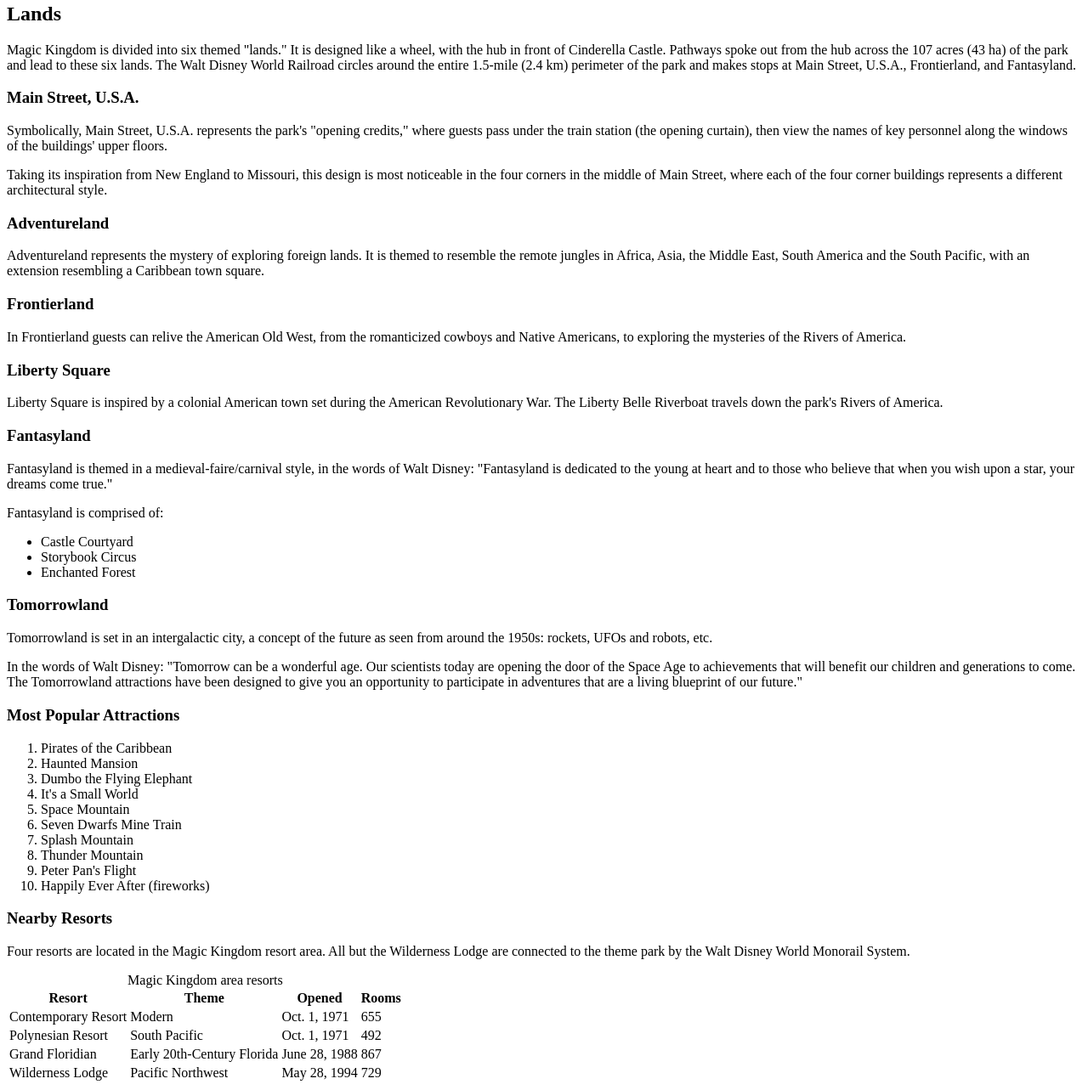
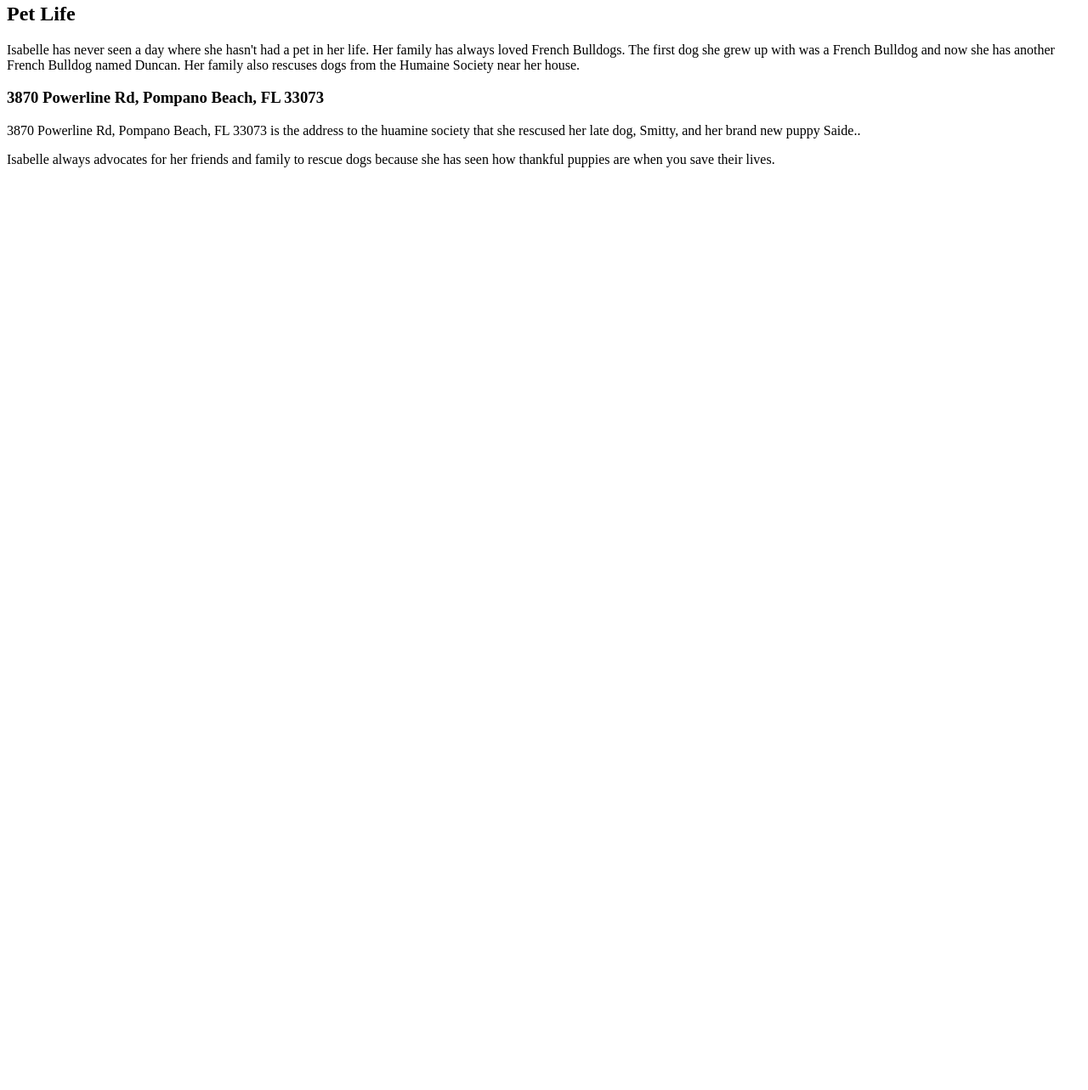
Before and after one commit to ime26/ime26.github.io, a plain HTML site: page index.html in a window 1280 px wide. Shown: the part 472-1755 px from the top of the page at 85% size. After the commit the page ends 800 px from the top, so only its background shows below. Drawn offline with Linux system fonts and the light colour scheme.

Commit message:
Update index.html

```diff
--- a/index.html
+++ b/index.html
@@ -53,103 +53,18 @@
     </table>
 
 
-    <h2>Lands</h2>
+    <h2>Pet Life</h2>
 
-    <p>Magic Kingdom is divided into six themed "lands." It is designed like a wheel, with the hub in front of Cinderella Castle. Pathways spoke out from the hub across the 107 acres (43 ha) of the park and lead to these six lands. The Walt Disney World Railroad circles around the entire 1.5-mile (2.4 km) perimeter of the park and makes stops at Main Street, U.S.A., Frontierland, and Fantasyland.</p>
+    <p>Isabelle has never seen a day where she hasn't had a pet in her life. Her family has always loved French Bulldogs. The first dog she grew up with was a French Bulldog and now she has another French Bulldog named Duncan. Her family also rescuses dogs from the Humaine Society near her house.</p>
 
-    <h3>Main Street, U.S.A.</h3>
+    <h3>3870 Powerline Rd, Pompano Beach, FL 33073</h3>
 
-    <p>Symbolically, Main Street, U.S.A. represents the park's "opening credits," where guests pass under the train station (the opening curtain), then view the names of key personnel along the windows of the buildings' upper floors.</p>
+    <p> 3870 Powerline Rd, Pompano Beach, FL 33073 is the address to the huamine society that she rescused her late dog, Smitty, and her brand new puppy Saide..</p>
 
-    <p>Taking its inspiration from New England to Missouri, this design is most noticeable in the four corners in the middle of Main Street, where each of the four corner buildings represents a different architectural style.</p>
+    <p>Isabelle always advocates for her friends and family to rescue dogs because she has seen how thankful puppies are when you save their lives.</p>
 
 
-    <h3>Adventureland</h3>
 
-    <p>Adventureland represents the mystery of exploring foreign lands. It is themed to resemble the remote jungles in Africa, Asia, the Middle East, South America and the South Pacific, with an extension resembling a Caribbean town square.</p>
-
-    <h3>Frontierland</h3>
-
-    <p>In Frontierland guests can relive the American Old West, from the romanticized cowboys and Native Americans, to exploring the mysteries of the Rivers of America.</p>
-
-    <h3>Liberty Square</h3>
-
-    <p>Liberty Square is inspired by a colonial American town set during the American Revolutionary War. The Liberty Belle Riverboat travels down the park's Rivers of America.</p>
-
-    <h3>Fantasyland</h3>
-
-    <p>Fantasyland is themed in a medieval-faire/carnival style, in the words of Walt Disney: "Fantasyland is dedicated to the young at heart and to those who believe that when you wish upon a star, your dreams come true."</p>
-
-    <p>Fantasyland is comprised of:</p>
-
-    <ul>
-      <li>Castle Courtyard</li>
-      <li>Storybook Circus</li>
-      <li>Enchanted Forest</li>
-    </ul>
-
-    <h3>Tomorrowland</h3>
-
-    <p>Tomorrowland is set in an intergalactic city, a concept of the future as seen from around the 1950s: rockets, UFOs and robots, etc.</p>
-
-    <p>In the words of Walt Disney: "Tomorrow can be a wonderful age. Our scientists today are opening the door of the Space Age to achievements that will benefit our children and generations to come. The Tomorrowland attractions have been designed to give you an opportunity to participate in adventures that are a living blueprint of our future."</p>
-
-
-    <h3>Most Popular Attractions</h3>
-
-    <ol>
-      <li>Pirates of the Caribbean</li>
-      <li>Haunted Mansion</li>
-      <li>Dumbo the Flying Elephant</li>
-      <li>It's a Small World</li>
-      <li>Space Mountain</li>
-      <li>Seven Dwarfs Mine Train</li>
-      <li>Splash Mountain</li>
-      <li>Thunder Mountain</li>
-      <li>Peter Pan's Flight</li>
-      <li>Happily Ever After (fireworks)</li>
-    </ol>
-
-
-    <h3>Nearby Resorts</h3>
-
-    <p>Four resorts are located in the Magic Kingdom resort area. All but the Wilderness Lodge are connected to the theme park by the Walt Disney World Monorail System.</p>
-
-    <table>
-      <caption>Magic Kingdom area resorts</caption>
-      <tr>
-        <th>Resort</th>
-        <th>Theme</th>
-        <th>Opened</th>
-        <th>Rooms</th>
-      </tr>
-
-      <tr>
-        <td>Contemporary Resort</td>
-        <td>Modern</td>
-        <td>Oct. 1, 1971</td>
-        <td>655</td>
-      </tr>
-
-      <tr>
-        <td>Polynesian Resort</td>
-        <td>South Pacific</td>
-        <td>Oct. 1, 1971</td>
-        <td>492</td>
-      </tr>
-
-      <tr>
-        <td>Grand Floridian</td>
-        <td>Early 20th-Century Florida</td>
-        <td>June 28, 1988</td>
-        <td>867</td>
-      </tr>
-
-      <tr>
-        <td>Wilderness Lodge</td>
-        <td>Pacific Northwest</td>
-        <td>May 28, 1994</td>
-        <td>729</td>
       </tr>
     </table>
 
```
